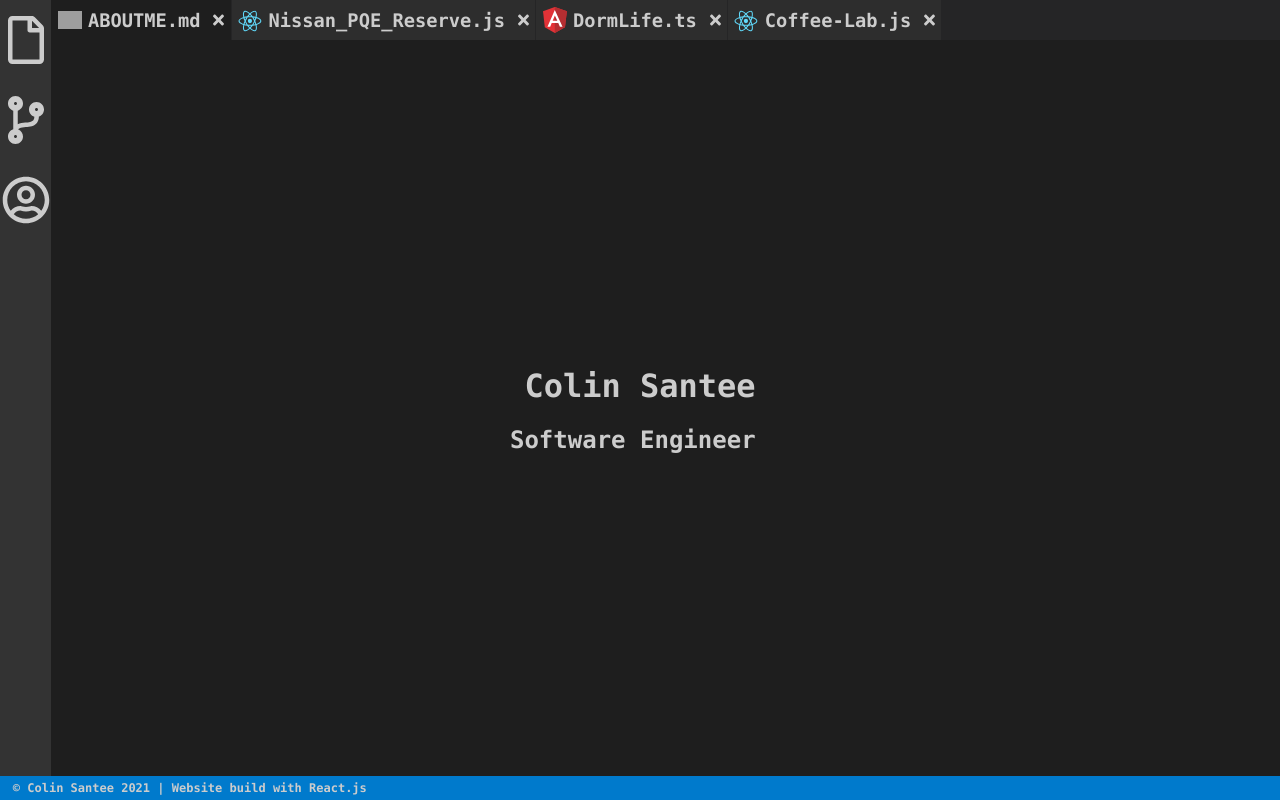
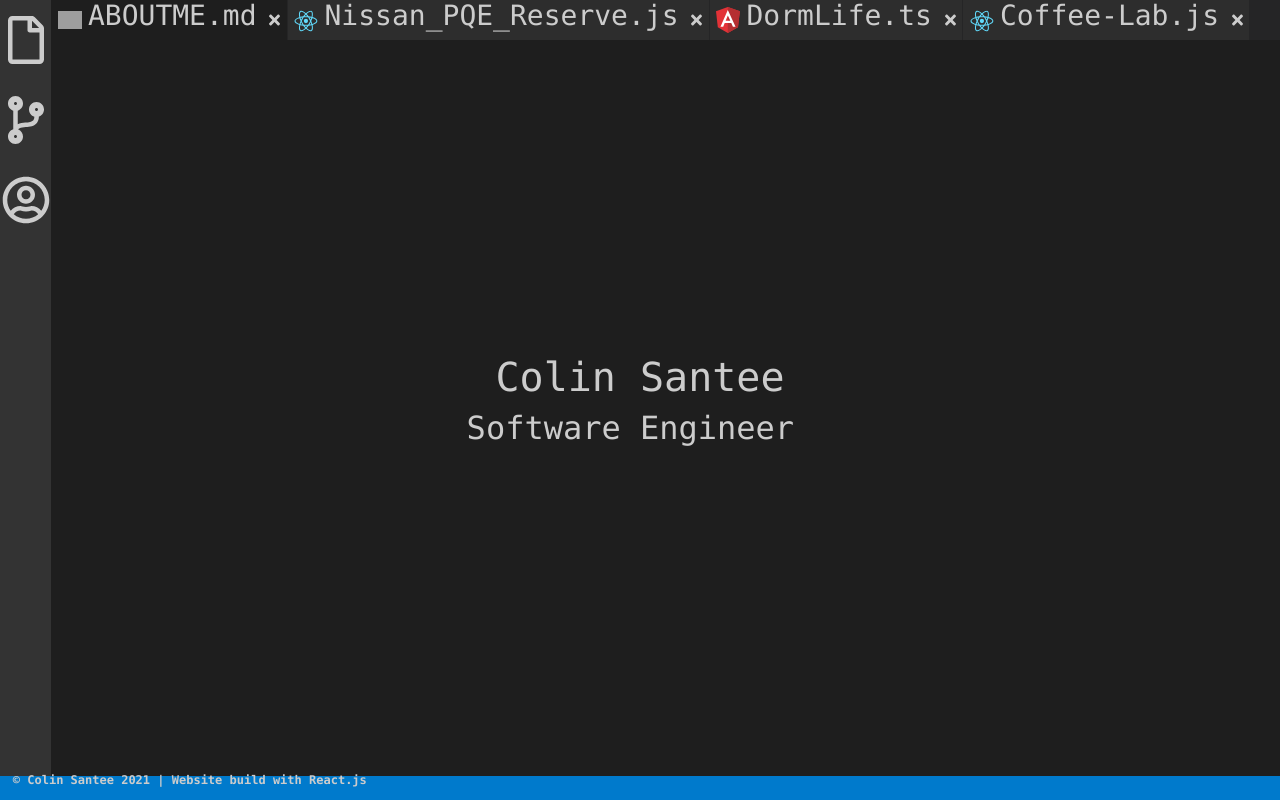
Before and after one commit to CJSantee/CJSantee.github.io, a React (Create React App) app: page / in a window 1280 px wide. Built offline with nearby package versions, Linux system fonts and the light colour scheme; grey boxes are pictures that could not be loaded.

Commit message:
Added bootstrap dependencies

```diff
--- a/package.json
+++ b/package.json
@@ -10,7 +10,9 @@
     "@testing-library/jest-dom": "^5.14.1",
     "@testing-library/react": "^11.2.7",
     "@testing-library/user-event": "^12.8.3",
+    "bootstrap": "^5.1.1",
     "react": "^17.0.2",
+    "react-bootstrap": "^2.0.0-rc.0",
     "react-dom": "^17.0.2",
     "react-scripts": "4.0.3",
     "web-vitals": "^1.1.2"
--- a/src/App.js
+++ b/src/App.js
@@ -6,6 +6,7 @@
 import { faCodeBranch, faTimes } from '@fortawesome/free-solid-svg-icons';
 import { faUserCircle, faFile } from '@fortawesome/free-regular-svg-icons';
 import './App.css';
+import './App.scss';
 import Nissan from './Nissan';
 
 function App() {
--- /dev/null
+++ b/src/App.scss
@@ -0,0 +1,8 @@
+// make your customizations
+$theme-colors: (
+   "primary": rgb(219, 0, 47),
+   "secondary": rgb(25,60,133)
+);
+
+// import bootstrap stylesheet
+@import "~bootstrap/scss/bootstrap";
--- a/src/index.js
+++ b/src/index.js
@@ -2,6 +2,7 @@
 import ReactDOM from 'react-dom';
 import './index.css';
 import App from './App';
+import 'bootstrap/dist/css/bootstrap.min.css';
 import reportWebVitals from './reportWebVitals';
 
 ReactDOM.render(
```
Also changed, not shown: 1 other file (tests, documents, lock files or other folders).
